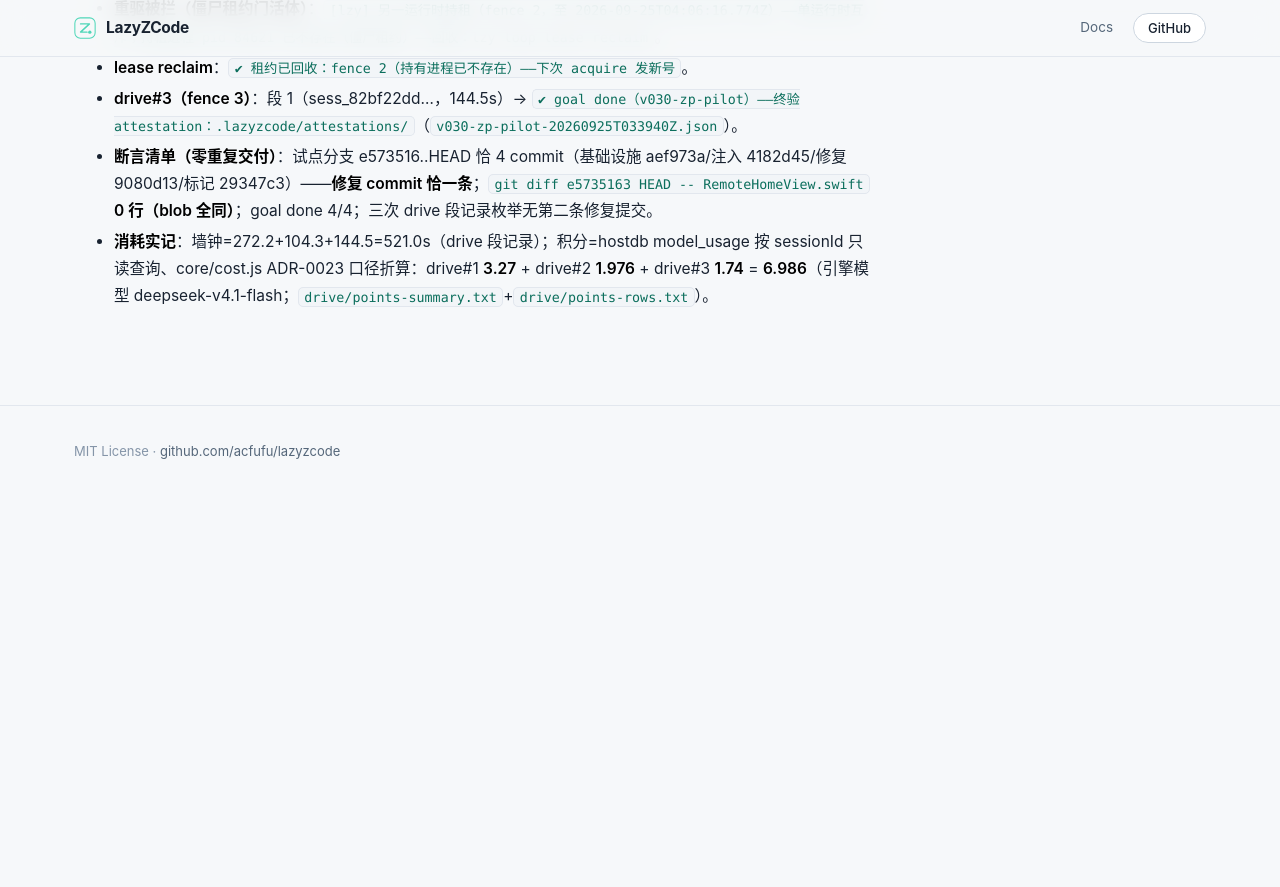
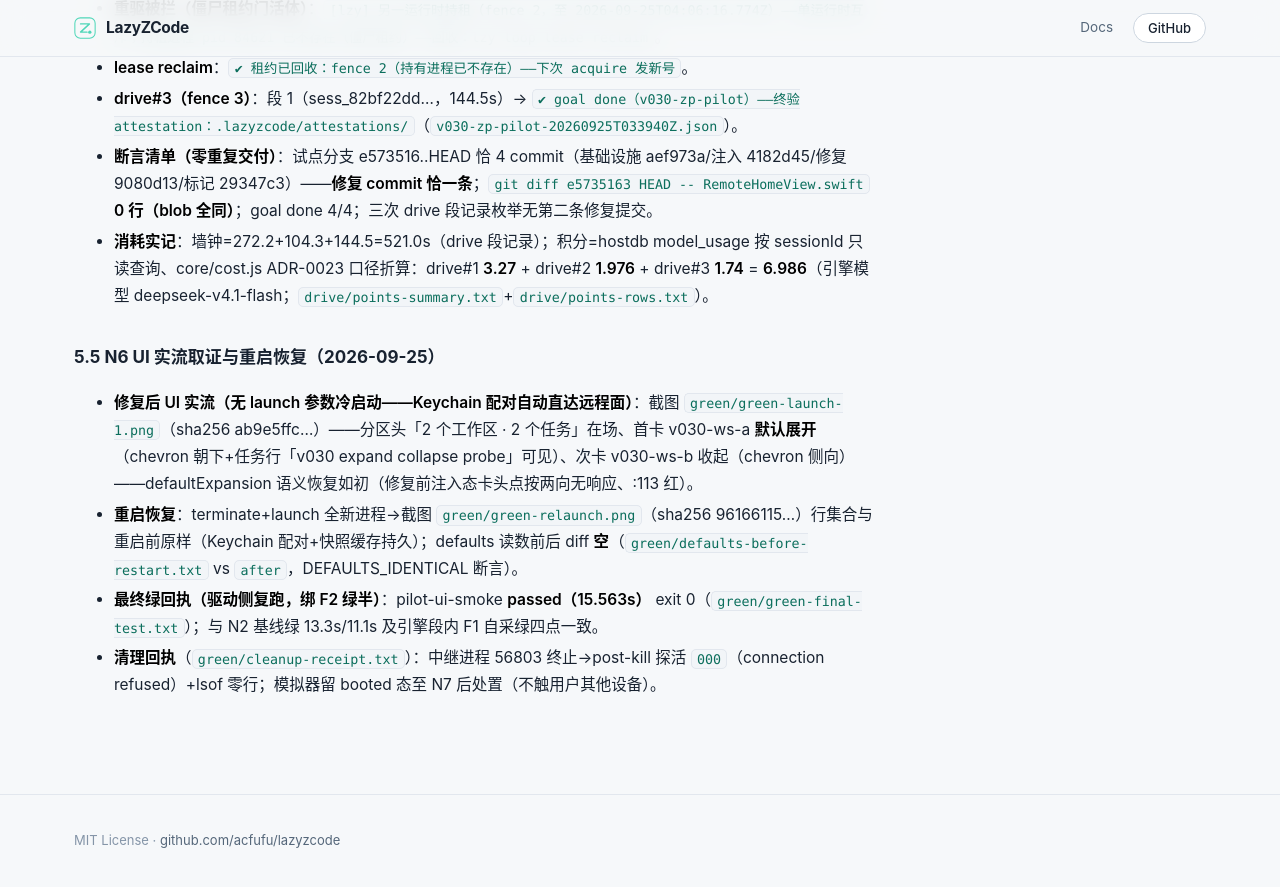
Before and after one commit to Acfufu/lazyzcode, a Jekyll site: the page built from docs/spikes/v030-zpigeon-ios-pilot-report.md, in a window 1280 px wide and 900 px high, scrolled down 5934 px. Shown: the top 887 px of the window. Built offline with Jekyll 4.4.1, drawn with Linux system fonts in a browser that asks for light colours; our own code applies the rules of GitHub Pages for plain Markdown files; before the commit the page ends 6445 px from its top, so only the background shows below that.

Commit message:
docs(v030-zp): N6 UI 实流取证与重启恢复——冷启动/重启截图+defaults 一致+最终绿 15.5s+清理回执
Goal: v030-zpigeon-ios-pilot#N6

```diff
--- a/docs/spikes/v030-zpigeon-ios-pilot-report.md
+++ b/docs/spikes/v030-zpigeon-ios-pilot-report.md
@@ -89,3 +89,10 @@ goal `v030-zpigeon-ios-pilot`（HEAVY/risk med，契约 `.lazyzcode/contracts/v0
 - **drive#3（fence 3）**：段 1（sess_82bf22dd…，144.5s）→ `✔ goal done（v030-zp-pilot）——终验 attestation：.lazyzcode/attestations/`（`v030-zp-pilot-20260925T033940Z.json`）。
 - **断言清单（零重复交付）**：试点分支 e573516..HEAD 恰 4 commit（基础设施 aef973a/注入 4182d45/修复 9080d13/标记 29347c3）——**修复 commit 恰一条**；`git diff e5735163 HEAD -- RemoteHomeView.swift` **0 行（blob 全同）**；goal done 4/4；三次 drive 段记录枚举无第二条修复提交。
 - **消耗实记**：墙钟=272.2+104.3+144.5=521.0s（drive 段记录）；积分=hostdb model_usage 按 sessionId 只读查询、core/cost.js ADR-0023 口径折算：drive#1 **3.27** + drive#2 **1.976** + drive#3 **1.74** = **6.986**（引擎模型 deepseek-v4.1-flash；`drive/points-summary.txt`+`drive/points-rows.txt`）。
+
+### 5.5 N6 UI 实流取证与重启恢复（2026-09-25）
+
+- **修复后 UI 实流（无 launch 参数冷启动——Keychain 配对自动直达远程面）**：截图 `green/green-launch-1.png`（sha256 ab9e5ffc…）——分区头「2 个工作区 · 2 个任务」在场、首卡 v030-ws-a **默认展开**（chevron 朝下+任务行「v030 expand collapse probe」可见）、次卡 v030-ws-b 收起（chevron 侧向）——defaultExpansion 语义恢复如初（修复前注入态卡头点按两向无响应、:113 红）。
+- **重启恢复**：terminate+launch 全新进程→截图 `green/green-relaunch.png`（sha256 96166115…）行集合与重启前原样（Keychain 配对+快照缓存持久）；defaults 读数前后 diff **空**（`green/defaults-before-restart.txt` vs `after`，DEFAULTS_IDENTICAL 断言）。
+- **最终绿回执（驱动侧复跑，绑 F2 绿半）**：pilot-ui-smoke **passed（15.563s）** exit 0（`green/green-final-test.txt`）；与 N2 基线绿 13.3s/11.1s 及引擎段内 F1 自采绿四点一致。
+- **清理回执**（`green/cleanup-receipt.txt`）：中继进程 56803 终止→post-kill 探活 `000`（connection refused）+lsof 零行；模拟器留 booted 态至 N7 后处置（不触用户其他设备）。
```
